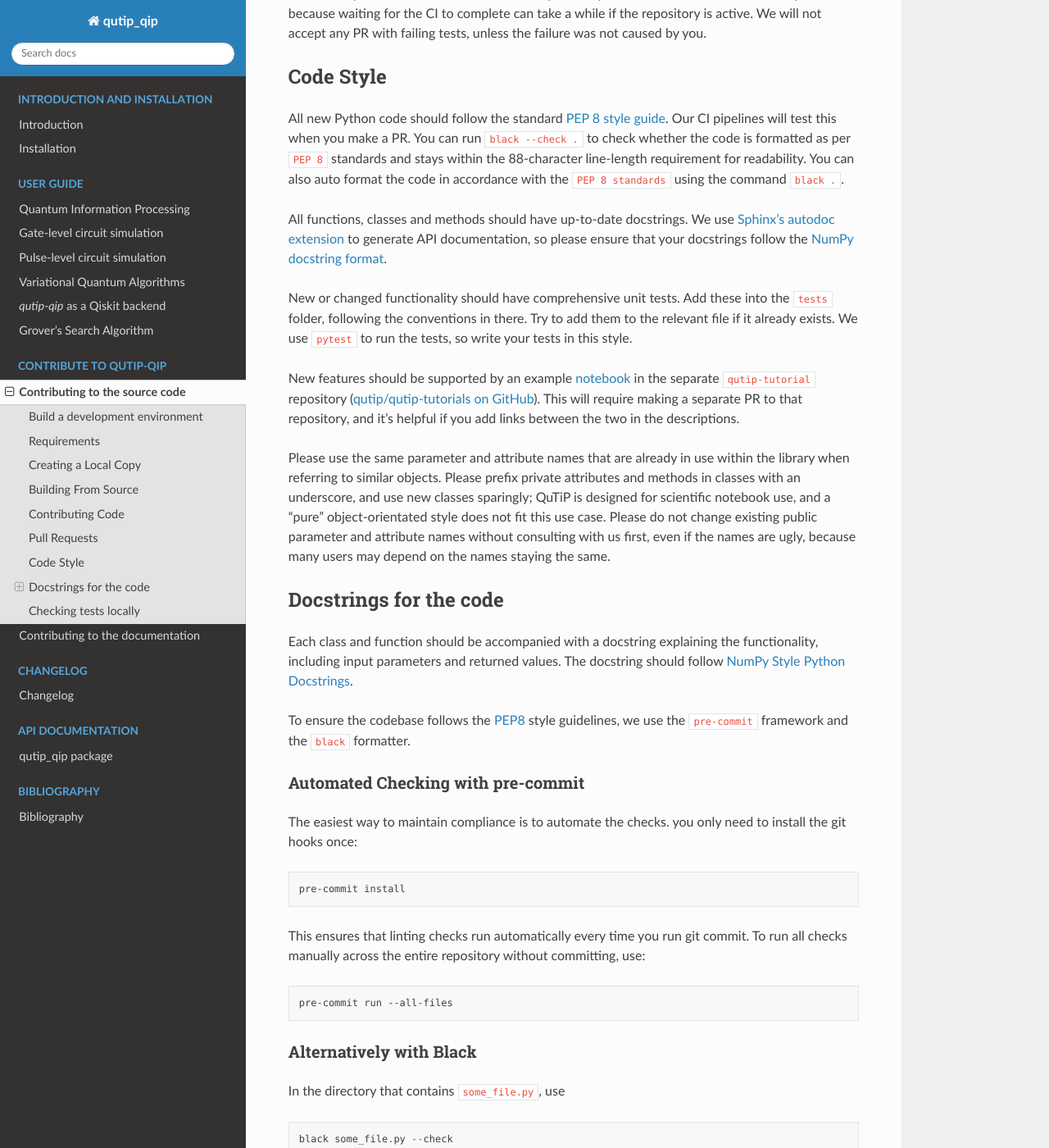
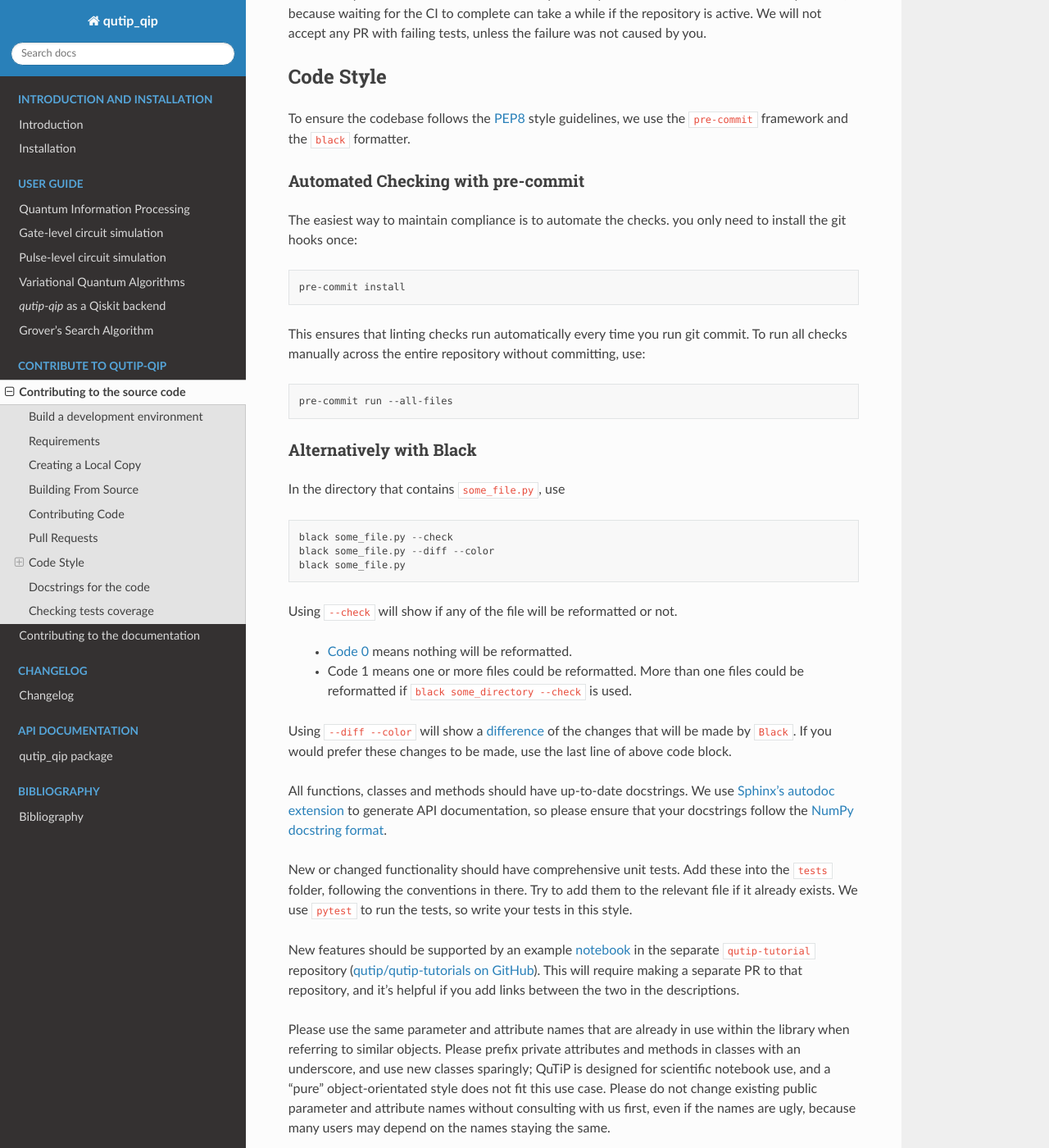
Before and after one commit to qutip/qutip-qip, a Sphinx documentation site: the page built from doc/source/contribution-code.rst, in a window 1280 px wide and 1400 px high, scrolled down 4328 px. Shown: the whole window at 82% size. Built offline with Sphinx 7.4.7 and the Read the Docs theme 3.1.0, drawn with Linux system fonts in a browser that asks for light colours; pages that are not in the unit, such as notebooks, are missing from menus; some of the changed text lies outside the part shown.

Commit message:
Fix contribution guide

```diff
--- a/doc/source/contribution-code.rst
+++ b/doc/source/contribution-code.rst
@@ -227,11 +227,45 @@ is active.  We will not accept any PR with failing tests, unless the failure was
 Code Style
 ==========
 
-All new Python code should follow the standard `PEP 8 style guide`_.  Our CI
-pipelines will test this when you make a PR. You can run ``black --check .`` to check
-whether the code is formatted as per ``PEP 8`` standards and stays within the
-88-character line-length requirement for readability. You can also auto format the
-code in accordance with the ``PEP 8 standards`` using the command ``black .``.
+To ensure the codebase follows the `PEP8 <https://www.python.org/dev/peps/pep-0008/>`_
+style guidelines, we use the ``pre-commit`` framework and the ``black`` formatter.
+
+Automated Checking with pre-commit
+----------------------------------
+
+The easiest way to maintain compliance is to automate the checks. you only need to install
+the git hooks once:
+
+.. code-block:: bash
+
+   pre-commit install
+
+This ensures that linting checks run automatically every time you run git commit.
+To run all checks manually across the entire repository without committing, use:
+
+.. code-block:: bash
+
+  pre-commit run --all-files
+
+Alternatively with Black
+------------------------
+
+In the directory that contains ``some_file.py``, use
+
+.. code-block::
+
+  black some_file.py --check
+  black some_file.py --diff --color
+  black some_file.py
+
+Using ``--check`` will show if any of the file will be reformatted or not.
+
+  * `Code 0 <https://black.readthedocs.io/en/stable/usage_and_configuration/the_basics.html#the-basics>`_ means nothing will be reformatted.
+  * Code 1 means one or more files could be reformatted. More than one files could
+    be reformatted if ``black some_directory --check`` is used.
+
+Using ``--diff --color`` will show a `difference <https://black.readthedocs.io/en/stable/usage_and_configuration/the_basics.html#diffs>`_ of
+the changes that will be made by ``Black``. If you would prefer these changes to be made, use the last line of above code block.
 
 All functions, classes and methods should have up-to-date docstrings.  We use
 `Sphinx's autodoc extension`_ to generate API documentation, so please ensure
@@ -273,55 +307,7 @@ The docstring should follow
 `NumPy Style Python Docstrings <https://www.sphinx-doc.org/en/master/usage/extensions/example_numpy.html>`_.
 
 
-To ensure the codebase follows the `PEP8 <https://www.python.org/dev/peps/pep-0008/>`_
-style guidelines, we use the ``pre-commit`` framework and the ``black`` formatter.
-
-Automated Checking with pre-commit
-----------------------------------
-
-The easiest way to maintain compliance is to automate the checks. you only need to install
-the git hooks once:
-
-.. code-block:: bash
-
-   pre-commit install
-
-This ensures that linting checks run automatically every time you run git commit.
-To run all checks manually across the entire repository without committing, use:
-
-.. code-block:: bash
-
-  pre-commit run --all-files
-
-Alternatively with Black
-------------------------
-
-In the directory that contains ``some_file.py``, use
-
-.. code-block::
-
-  black some_file.py --check
-  black some_file.py --diff --color
-  black some_file.py
-
-Using ``--check`` will show if any of the file will be reformatted or not.
-
-  * `Code 0 <https://black.readthedocs.io/en/stable/usage_and_configuration/the_basics.html#the-basics>`_ means nothing will be reformatted.
-  * Code 1 means one or more files could be reformatted. More than one files could
-    be reformatted if ``black some_directory --check`` is used.
-
-Using ``--diff --color`` will show a `difference <https://black.readthedocs.io/en/stable/usage_and_configuration/the_basics.html#diffs>`_ of
-the changes that will be made by ``Black``. If you would prefer these changes to be made, use the last line of above code block.
-
-.. note::
-  We are currently in the process of checking format of existing code in ``qutip-qip``.
-  Running ``black existing_file.py`` will attempt to format existing code. We
-  advise you to create a separate issue for ``existing_file.py`` or skip re-formatting
-  ``existing_file.py`` in the same PR as your new contribution.
-
-  It is advised to keep your new contribution ``PEP8`` compliant.
-
-Checking tests locally
+Checking tests coverage
 =======================
 
 Optionally you can generate code coverage report locally. First make sure
```
